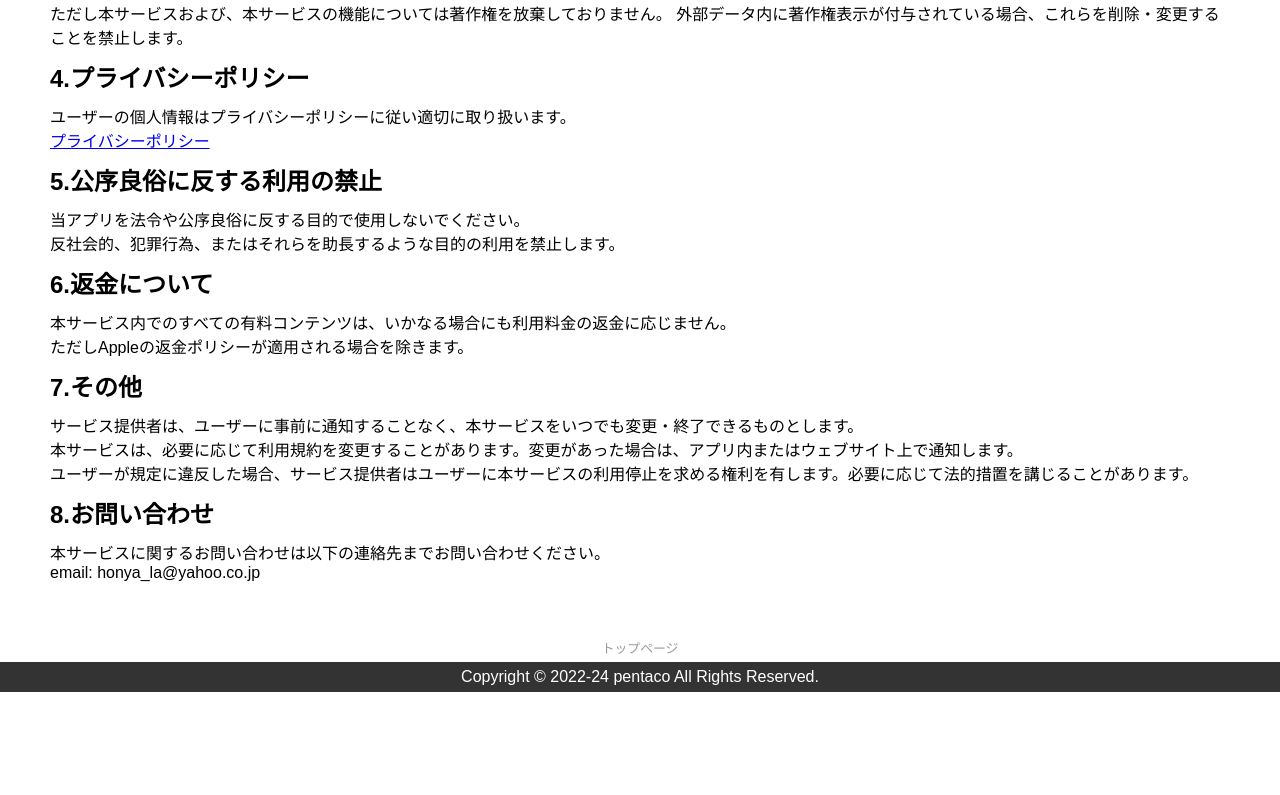
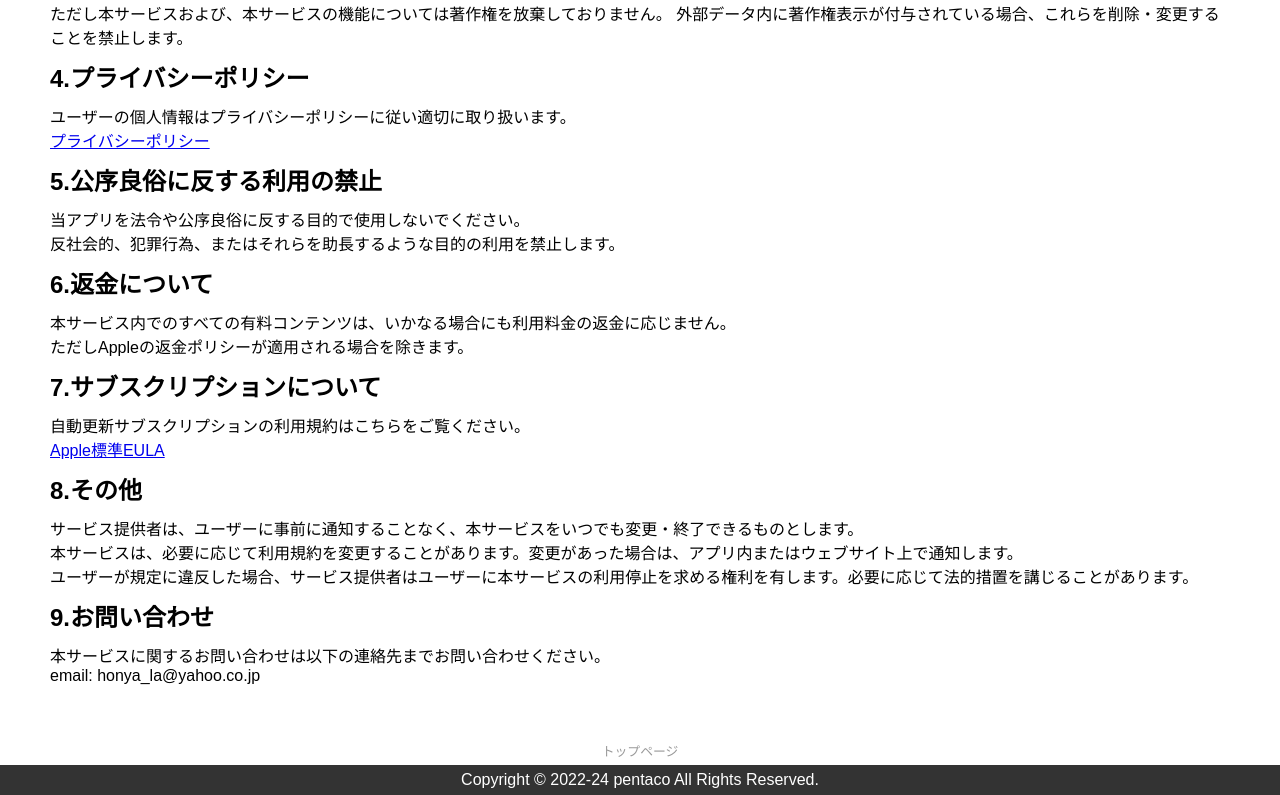
Before and after one commit to pentaco2233/appcooking, a plain HTML site: page terms.html in a window 1280 px wide. Shown: the part 652-1447 px from the top of the page. Before the commit the page ends 1344 px from the top, so only its background shows below. Drawn offline with Linux system fonts and the light colour scheme.

Commit message:
Add files via upload

```diff
--- a/terms.html
+++ b/terms.html
@@ -17,7 +17,7 @@ pentaco appcooking
 
 <div class="pp">
 
-バージョン1.1　改訂日：2024年10月31日<br>
+バージョン1.2　改訂日：2025年3月5日<br>
 pentaco（以下、サービス提供者）が提供するアプリ（以下、本サービス）の利用規約を以下の通りに定めます。</br>
 本サービスご利用者（以下、ユーザー）は、本規約に同意したものとみなします。
 
@@ -46,13 +46,17 @@ pentaco（以下、サービス提供者）が提供するアプリ（以下、
 本サービス内でのすべての有料コンテンツは、いかなる場合にも利用料金の返金に応じません。</br>
 ただしAppleの返金ポリシーが適用される場合を除きます。
 
-<h2>7.その他</h2>
+<h2>7.サブスクリプションについて</h2>
+自動更新サブスクリプションの利用規約はこちらをご覧ください。</br>
+<a href="https://www.apple.com/legal/internet-services/itunes/dev/stdeula/">Apple標準EULA</a>
+
+<h2>8.その他</h2>
 サービス提供者は、ユーザーに事前に通知することなく、本サービスをいつでも変更・終了できるものとします。</br>
 本サービスは、必要に応じて利用規約を変更することがあります。変更があった場合は、アプリ内またはウェブサイト上で通知します。</br>
 ユーザーが規定に違反した場合、サービス提供者はユーザーに本サービスの利用停止を求める権利を有します。必要に応じて法的措置を講じることがあります。
 
 
-<h2>8.お問い合わせ</h2>
+<h2>9.お問い合わせ</h2>
 本サービスに関するお問い合わせは以下の連絡先までお問い合わせください。</br>
 email: honya_la@yahoo.co.jp
 
```
Also changed, not shown: terms_en.html (+7 -3 lines).
